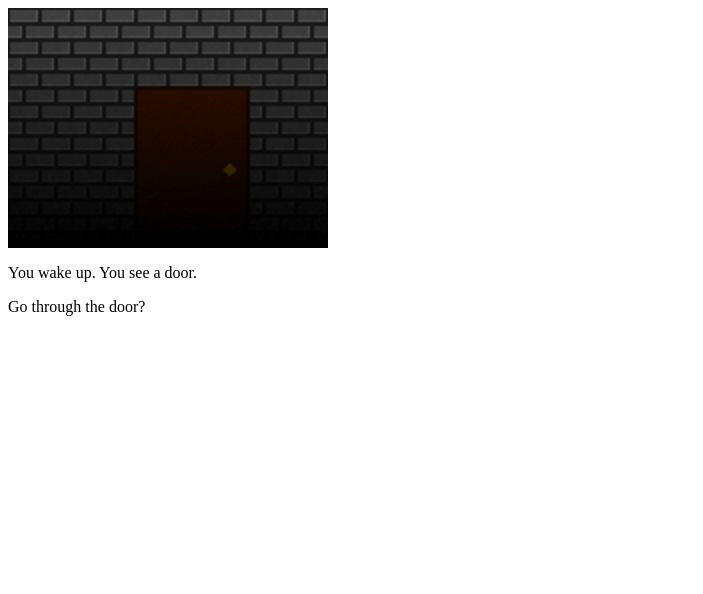
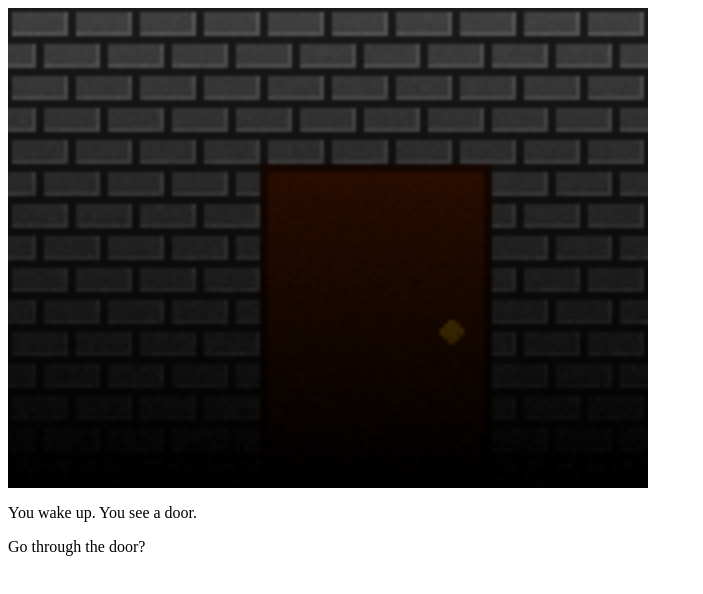
Before and after one commit to TsavyPrince/noonecanhearyouscream, a plain HTML site: page index.html in a window 1280 px wide. Shown: the whole page, without its empty margins (0-703 px from the left). Drawn offline with Linux system fonts and the light colour scheme.

Commit message:
Update index.html

```diff
--- a/index.html
+++ b/index.html
@@ -1,7 +1,7 @@
 <html>
   <body>
 
-    <img src="https://raw.githubusercontent.com/TsavyPrince/noonecanhearyouscream/master/images/start.png" alt="A door" width="320" height="240">
+    <img src="https://raw.githubusercontent.com/TsavyPrince/noonecanhearyouscream/master/images/start.png" alt="A door" width="640" height="480">
 <p>You wake up. You see a door.</p>
 <p>Go through the door?</p>
 
```
